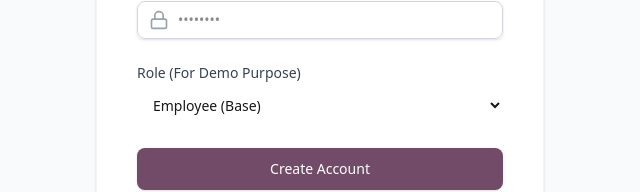
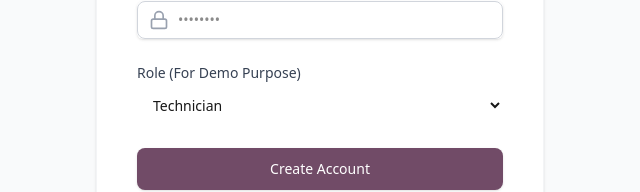
Before and after one commit to Hardagya12/GearGuard-Odoo, a Next.js app in the folder gear_guard/: page /signup in a window 1280 px wide. Shown: the part 491-683 px from the top of the page, without its empty margins (320-960 px from the left). Built offline with nearby package versions, Linux system fonts and the light colour scheme.

Commit message:
Resolved some errors

```diff
--- a/gear_guard/app/(auth)/signup/page.jsx
+++ b/gear_guard/app/(auth)/signup/page.jsx
@@ -123,7 +123,6 @@ export default function SignupPage() {
                 name="role"
                 className="mt-1 block w-full pl-3 pr-10 py-2 text-base border-gray-300 focus:outline-none focus:ring-brand focus:border-brand sm:text-sm rounded-lg"
               >
-                <option value="EMPLOYEE">Employee (Base)</option>
                 <option value="TECHNICIAN">Technician</option>
                 <option value="MANAGER">Manager (Admin)</option>
               </select>
```
